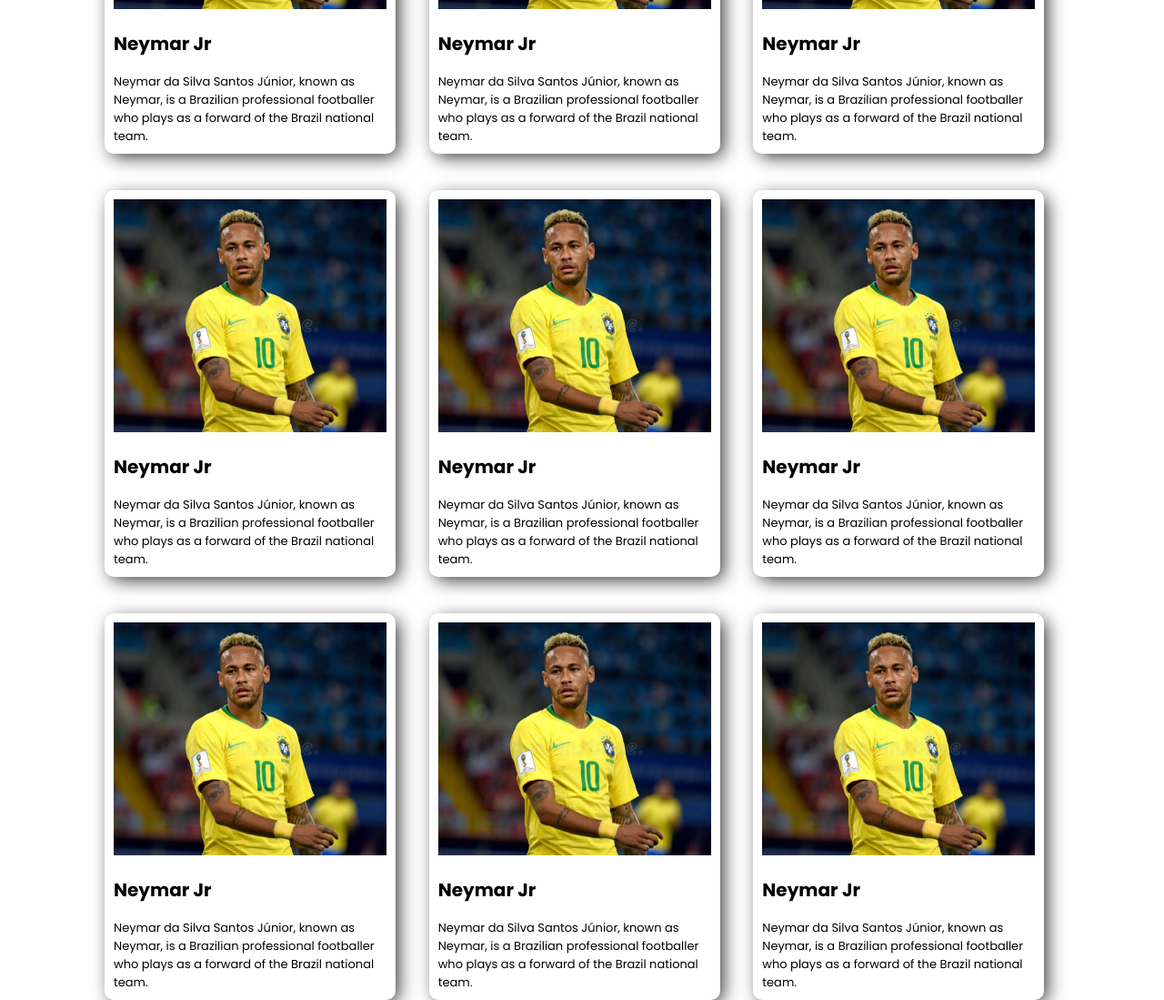
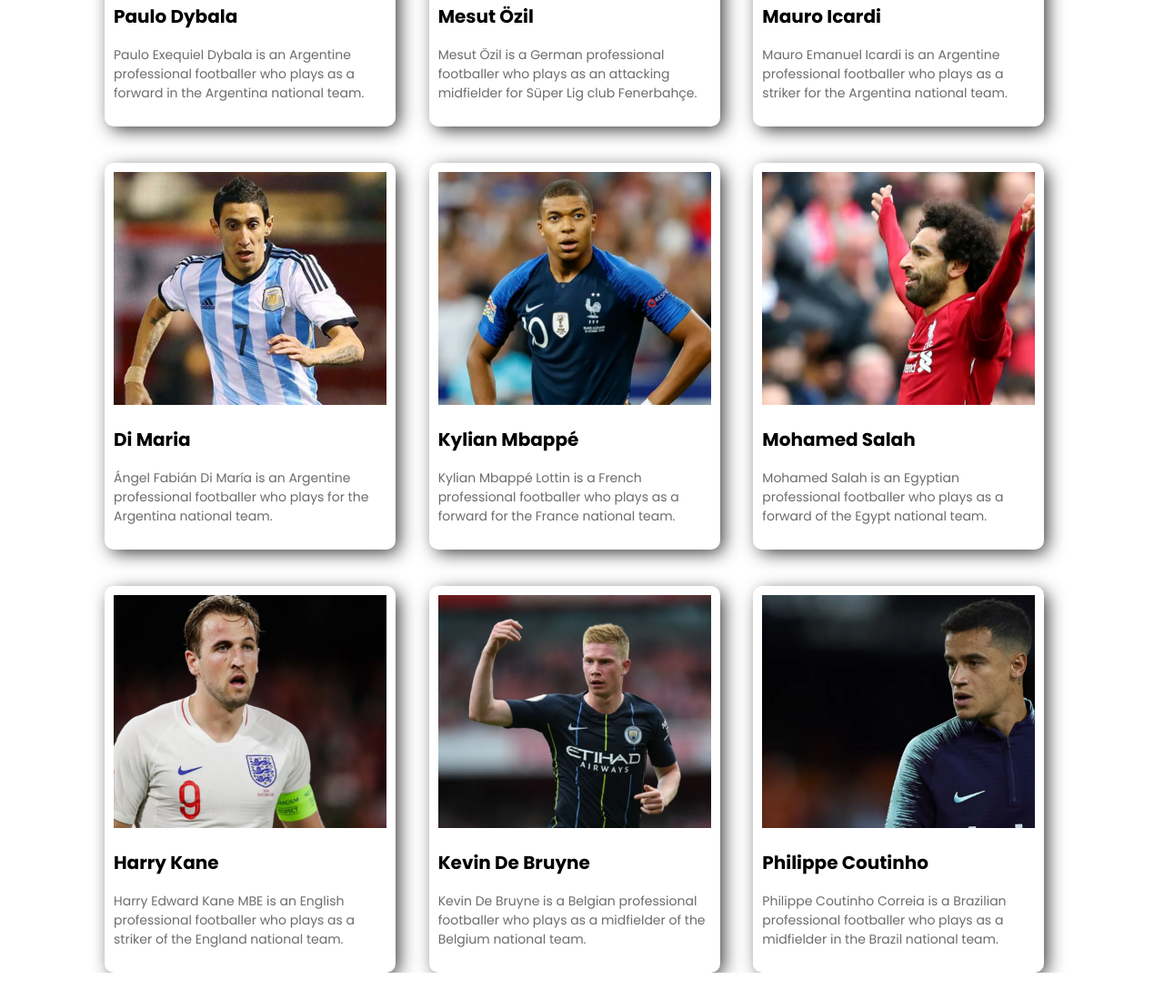
Before and after one commit to nirobcoder/responsive-football, a plain HTML site: page index.html in a window 1280 px wide. Shown: the part 1299-2398 px from the top of the page at 91% size. After the commit the page ends 2368 px from the top, so only its background shows below. Drawn offline with Linux system fonts and the light colour scheme.

Commit message:
player done

```diff
--- a/index.html
+++ b/index.html
@@ -29,84 +29,84 @@
                 <div class="player-thambnail"><img src="images/players/player-1.png" alt=""></div>
                 <div class="player-info">
                     <h2>Neymar Jr</h2>
-                    <p>Neymar da Silva Santos Júnior, known as Neymar, is a Brazilian professional footballer who plays as a forward of the Brazil national team.</p>
+                    <p>Neymar da Silva Santos Júnior is a Brazilian professional footballer who plays as a forward of the Brazil national team.</p>
                 </div>
                 </div>
             <div class="player">
-                <div class="player-thambnail"><img src="images/players/player-1.png" alt=""></div>
+                <div class="player-thambnail"><img src="images/players/player-2.png" alt=""></div>
                 <div class="player-info">
-                    <h2>Neymar Jr</h2>
-                    <p>Neymar da Silva Santos Júnior, known as Neymar, is a Brazilian professional footballer who plays as a forward of the Brazil national team.</p>
+                    <h2>Lionel Messi</h2>
+                    <p>Lionel Andrés Messi is an Argentine professional footballer who plays as a forward  the Argentina national team.</p>
                 </div>
                 </div>
             <div class="player">
-                <div class="player-thambnail"><img src="images/players/player-1.png" alt=""></div>
+                <div class="player-thambnail"><img src="images/players/player-3.png" alt=""></div>
                 <div class="player-info">
-                    <h2>Neymar Jr</h2>
-                    <p>Neymar da Silva Santos Júnior, known as Neymar, is a Brazilian professional footballer who plays as a forward of the Brazil national team.</p>
+                    <h2>Cristiano Ronaldo</h2>
+                    <p>Cristiano Ronaldo  is a Portuguese professional footballer who plays as a forward in the Portugal national team.</p>
                 </div>
                 </div>
             <div class="player">
-                <div class="player-thambnail"><img src="images/players/player-1.png" alt=""></div>
+                <div class="player-thambnail"><img src="images/players/player-4.png" alt=""></div>
                 <div class="player-info">
-                    <h2>Neymar Jr</h2>
-                    <p>Neymar da Silva Santos Júnior, known as Neymar, is a Brazilian professional footballer who plays as a forward of the Brazil national team.</p>
+                    <h2>Paulo Dybala</h2>
+                    <p>Paulo Exequiel Dybala is an Argentine professional footballer who plays as a forward in the Argentina national team.</p>
                 </div>
                 </div>
             <div class="player">
-                <div class="player-thambnail"><img src="images/players/player-1.png" alt=""></div>
+                <div class="player-thambnail"><img src="images/players/player-5.png" alt=""></div>
                 <div class="player-info">
-                    <h2>Neymar Jr</h2>
-                    <p>Neymar da Silva Santos Júnior, known as Neymar, is a Brazilian professional footballer who plays as a forward of the Brazil national team.</p>
+                    <h2>Mesut Özil</h2>
+                    <p>Mesut Özil is a German professional footballer who plays as an attacking midfielder for Süper Lig club Fenerbahçe.</p>
                 </div>
                 </div>
             <div class="player">
-                <div class="player-thambnail"><img src="images/players/player-1.png" alt=""></div>
+                <div class="player-thambnail"><img src="images/players/player-6.png" alt=""></div>
                 <div class="player-info">
-                    <h2>Neymar Jr</h2>
-                    <p>Neymar da Silva Santos Júnior, known as Neymar, is a Brazilian professional footballer who plays as a forward of the Brazil national team.</p>
+                    <h2>Mauro Icardi</h2>
+                    <p>Mauro Emanuel Icardi is an Argentine professional footballer who plays as a striker for the Argentina national team.</p>
                 </div>
                 </div>
             <div class="player">
-                <div class="player-thambnail"><img src="images/players/player-1.png" alt=""></div>
+                <div class="player-thambnail"><img src="images/players/player-7.png" alt=""></div>
                 <div class="player-info">
-                    <h2>Neymar Jr</h2>
-                    <p>Neymar da Silva Santos Júnior, known as Neymar, is a Brazilian professional footballer who plays as a forward of the Brazil national team.</p>
+                    <h2>Di Maria</h2>
+                    <p>Ángel Fabián Di María is an Argentine professional footballer who plays for the Argentina national team.</p>
                 </div>
                 </div>
             <div class="player">
-                <div class="player-thambnail"><img src="images/players/player-1.png" alt=""></div>
+                <div class="player-thambnail"><img src="images/players/player-8.png" alt=""></div>
                 <div class="player-info">
-                    <h2>Neymar Jr</h2>
-                    <p>Neymar da Silva Santos Júnior, known as Neymar, is a Brazilian professional footballer who plays as a forward of the Brazil national team.</p>
+                    <h2>Kylian Mbappé</h2>
+                    <p>Kylian Mbappé Lottin is a French professional footballer who plays as a forward for  the France national team.</p>
                 </div>
                 </div>
             <div class="player">
-                <div class="player-thambnail"><img src="images/players/player-1.png" alt=""></div>
+                <div class="player-thambnail"><img src="images/players/player-9.png" alt=""></div>
                 <div class="player-info">
-                    <h2>Neymar Jr</h2>
-                    <p>Neymar da Silva Santos Júnior, known as Neymar, is a Brazilian professional footballer who plays as a forward of the Brazil national team.</p>
+                    <h2>Mohamed Salah</h2>
+                    <p>Mohamed Salah  is an Egyptian professional footballer who plays as a forward of the Egypt national team. </p>
                 </div>
                 </div>
             <div class="player">
-                <div class="player-thambnail"><img src="images/players/player-1.png" alt=""></div>
+                <div class="player-thambnail"><img src="images/players/player-10.png" alt=""></div>
                 <div class="player-info">
-                    <h2>Neymar Jr</h2>
-                    <p>Neymar da Silva Santos Júnior, known as Neymar, is a Brazilian professional footballer who plays as a forward of the Brazil national team.</p>
+                    <h2>Harry Kane</h2>
+                    <p>Harry Edward Kane MBE is an English professional footballer who plays as a striker of the England national team.</p>
                 </div>
                 </div>
             <div class="player">
-                <div class="player-thambnail"><img src="images/players/player-1.png" alt=""></div>
+                <div class="player-thambnail"><img src="images/players/player-11.png" alt=""></div>
                 <div class="player-info">
-                    <h2>Neymar Jr</h2>
-                    <p>Neymar da Silva Santos Júnior, known as Neymar, is a Brazilian professional footballer who plays as a forward of the Brazil national team.</p>
+                    <h2>Kevin De Bruyne</h2>
+                    <p>Kevin De Bruyne is a Belgian professional footballer who plays as a midfielder of the Belgium national team.</p>
                 </div>
                 </div>
             <div class="player">
-                <div class="player-thambnail"><img src="images/players/player-1.png" alt=""></div>
+                <div class="player-thambnail"><img src="images/players/player-12.png" alt=""></div>
                 <div class="player-info">
-                    <h2>Neymar Jr</h2>
-                    <p>Neymar da Silva Santos Júnior, known as Neymar, is a Brazilian professional footballer who plays as a forward of the Brazil national team.</p>
+                    <h2>Philippe Coutinho</h2>
+                    <p>Philippe Coutinho Correia is a Brazilian professional footballer who plays as a midfielder in the Brazil national team.</p>
                 </div>
                 </div>
 
--- a/style.css
+++ b/style.css
@@ -55,7 +55,7 @@ main{
 }
 .players{
     width: 1050px;
-    margin-top: 100px;
+    margin-top: 70px;
 }
 
 .player{
@@ -72,11 +72,14 @@ main{
 
 }
 .player-info{
-    padding-left: 10px ;
+    padding: 0px 10px;
 }
 .player-info p{
 
-    font-size: 13px;
+    font-size: 14px;
+    color: #6C6C6C;
+    padding-bottom: 10px;
+
 }
 .player-info h2{
     font-size: 20px;
```
